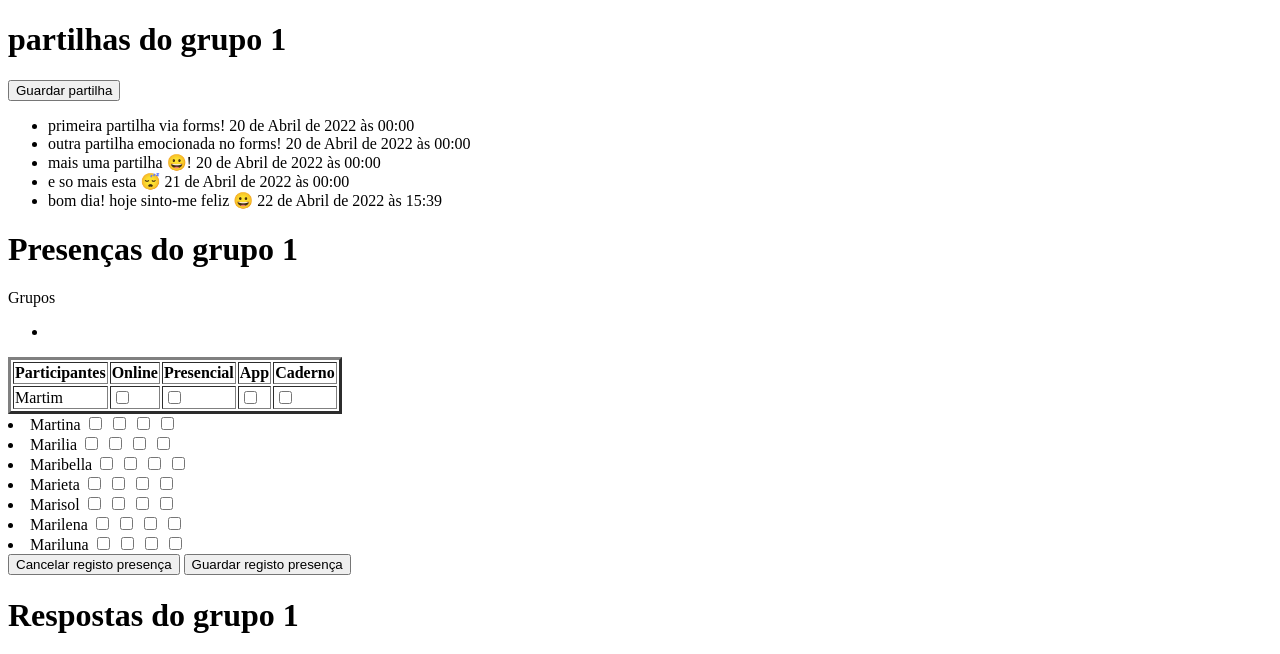
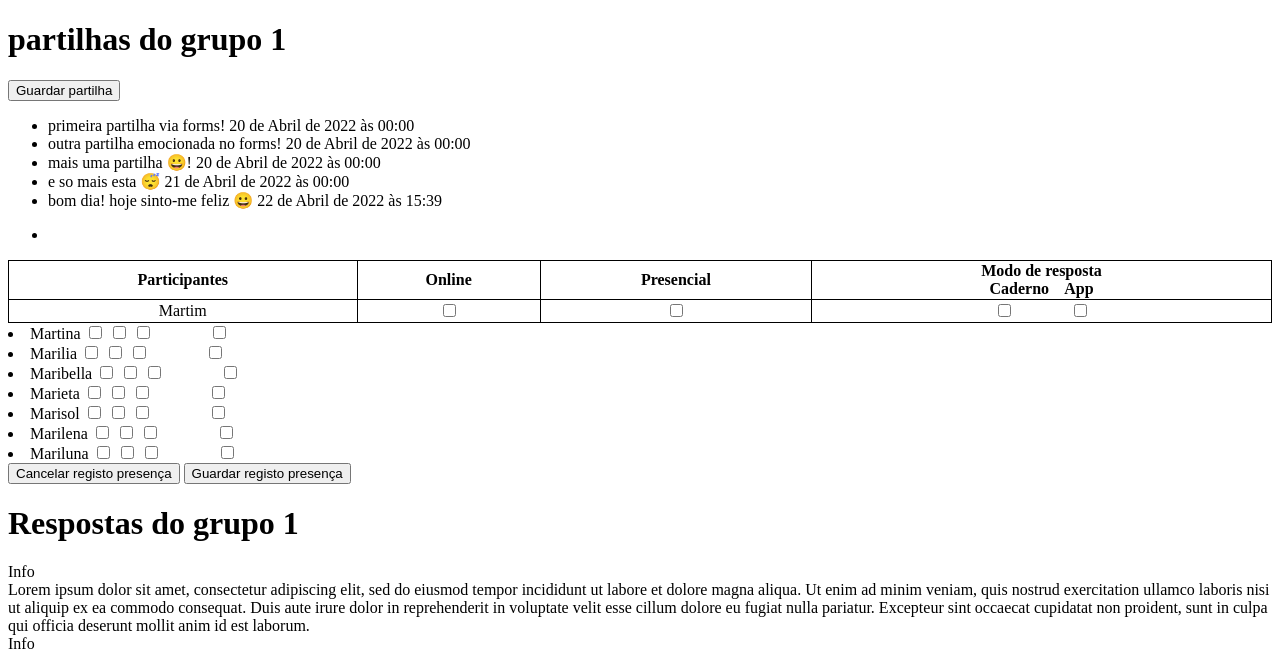
Before and after one commit to MentHA-ULHT/MentHa-Care-old, a Django app: page /diario_grupo/1 in a window 1280 px wide. Shown: the part 1302-1956 px from the top of the page. Run offline with Django 4.2, Linux system fonts and the light colour scheme; data comes from the database, SQL or seed files in the repository; parts of the project's set-up code (start-up, migrations or seed data) failed here and were passed over.

Commit message:
Presencas(pequeno erro de apresentar o resto do grupo nao da forma desejada

```diff
--- a/diario/templates/diario/diario_grupo.html
+++ b/diario/templates/diario/diario_grupo.html
@@ -1,3 +1,19 @@
+<style>
+table, td, th {
+  border: 1px solid black;
+}
+
+table {
+  border-collapse: collapse;
+  width: 100%;
+}
+td {
+  text-align: center;
+}
+th {
+  text-align: center;
+}
+</style>
 <div id="notas">
     <!-- https://code-boxx.com/post-form-data-javascript-fetch/ -->
 
@@ -54,38 +70,17 @@
     </ul>
 </div>
 
-<div id="presencas">
-    <h1>Presenças do grupo {{ grupo_id }}</h1>
-<!--      <ul>-->
-<!--        {% if grupo|length > 0 %}-->
-<!--            {% for list in grupo %}-->
-<!--                <li>{{ list }}</li>-->
-<!--                <input type="checkbox" id="present" name="present">-->
-<!--                <label for="present">Presente</label>-->
-<!--            {% endfor %}-->
-<!--        {% else %}-->
-<!--            <li>Sem participantes</li>-->
-<!--        {% endif %}-->
-<!--    </ul>-->
-<!--&lt;!&ndash;     <h1>Presencas do grupo {{ grupo_id }}</h1>&ndash;&gt;-->
-
-
-<!--&lt;!&ndash; <form id="notaForm" onsubmit='return sendForm({{ grupo_id }}, "notaForm");' method="post">&ndash;&gt;-->
-<!--&lt;!&ndash;        {% csrf_token %}&ndash;&gt;-->
-<!--&lt;!&ndash;        {{ notaForm.nota }}&ndash;&gt;-->
-<!--&lt;!&ndash;        <input type="hidden" name="grupo" value={{ grupo_id }}>&ndash;&gt;-->
-
-<!--        <button type="submit"  name="cancel">Cancelar presença</button>-->
-<!--        <button type="submit" name="nota">Guardar presença</button>-->
-
-    <p>Grupos</p>
-    <table border="3">
+<div id="presencas" >
+<!--    <h1>Presenças do grupo {{ grupo_id }}</h1>-->
+<!--    <p>Grupos</p>-->
+    <table border="3" >
         <tr>
             <th>Participantes</th>
             <th>Online</th>
             <th>Presencial</th>
-            <th>App</th>
-            <th>Caderno</th>
+            <th>Modo de resposta <br>
+            Caderno  &nbsp;&nbsp;  App</th>
+<!--            <th>Caderno</th>-->
         </tr>
     <ul>
         {% for grup in participantes %}
@@ -98,10 +93,12 @@
             </td>
             <td>
                 <input type="checkbox" id="vehicl3" name="escolha2" value="geral2">
+                &nbsp;&nbsp;&nbsp;&nbsp;&nbsp;&nbsp;&nbsp;&nbsp;&nbsp;&nbsp;&nbsp;&nbsp;
+                <input type="checkbox" id="vehicl4" name="escolha3" value="geral3">
             </td>
-            <td>
-                <input type="checkbox" id="vehicl4" name="escolhA3" value="geral3">
-            </td>
+<!--            <td>-->
+<!--                <input type="checkbox" id="vehicl4" name="escolhA3" value="geral3">-->
+<!--            </td>-->
 <!--            <input type="checkbox" id="vehicl" name="escolha" value="geral">-->
 <!--            <label for="vehicl">Geral</label>-->
 <!--            <input type="checkbox" id="vehic" name="escolha" value="geral">-->
```
